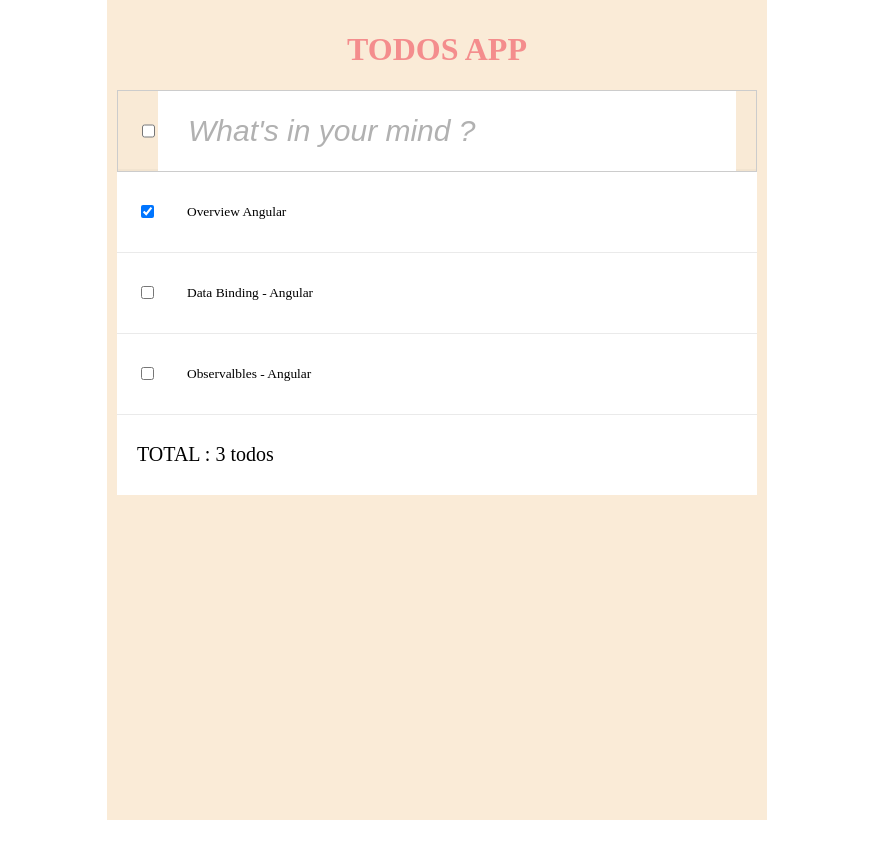
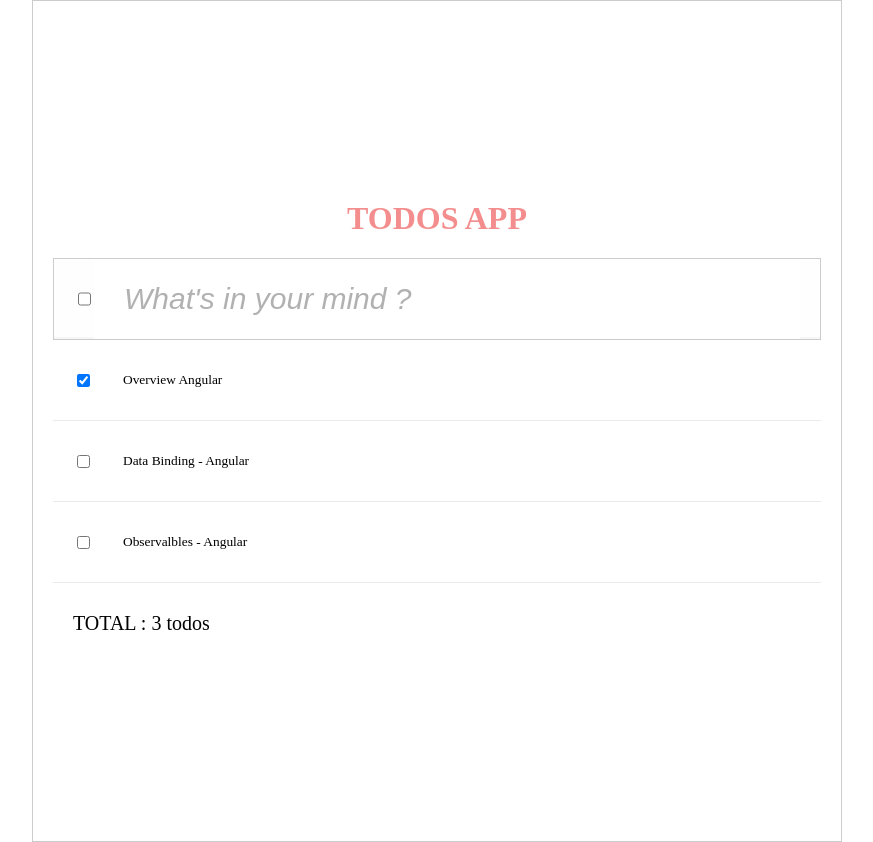
Before and after one commit to arfaouislim/angular-todolist-, an Angular app: page / in a window 1280 px wide. Shown: the whole page, without its empty margins (203-1076 px from the left). Before the commit the page ends 820 px from the top, so only its background shows below. Built offline with nearby package versions, Linux system fonts and the light colour scheme.

Commit message:
modified the app component

```diff
--- a/src/app/app.component.html
+++ b/src/app/app.component.html
@@ -1,5 +1,5 @@
 <div class="todosapp">
-  <app-header></app-header>
+  <app-header ></app-header>
   <app-todos></app-todos>
   <app-footer></app-footer>
 </div>
--- a/src/app/app.component.scss
+++ b/src/app/app.component.scss
@@ -1,8 +1,22 @@
 .todosapp{
-  background-color: antiquewhite;
-  max-width: 50%;
+  display: flex;
+  flex-direction: column;
+  justify-content: center;
+  align-items: flex-start;
+  max-width: 60%;
   height: 100%;
   margin: 0 auto;
-  padding: 10px;
+  padding: 20px;
+  border: 1px solid #ccc;
+  app-header {
+    width: 100%;
+  }
+  app-todos {
+    width: 100%;
+  }
+  app-footer {
+    width: 100%;
+  }
+
 
 }
--- a/src/app/app.module.ts
+++ b/src/app/app.module.ts
@@ -7,6 +7,7 @@ import { HeaderComponent } from './components/header/header.component';
 import { FooterComponent } from './components/footer/footer.component';
 import { TodosComponent } from './components/todos/todos.component';
 import { TodoComponent } from './components/todo/todo.component';
+import { BrowserAnimationsModule } from '@angular/platform-browser/animations';
 
 @NgModule({
   declarations: [
@@ -18,7 +19,8 @@ import { TodoComponent } from './components/todo/todo.component';
   ],
   imports: [
     BrowserModule,
-    AppRoutingModule
+    AppRoutingModule,
+    BrowserAnimationsModule
   ],
   providers: [],
   bootstrap: [AppComponent]
```
